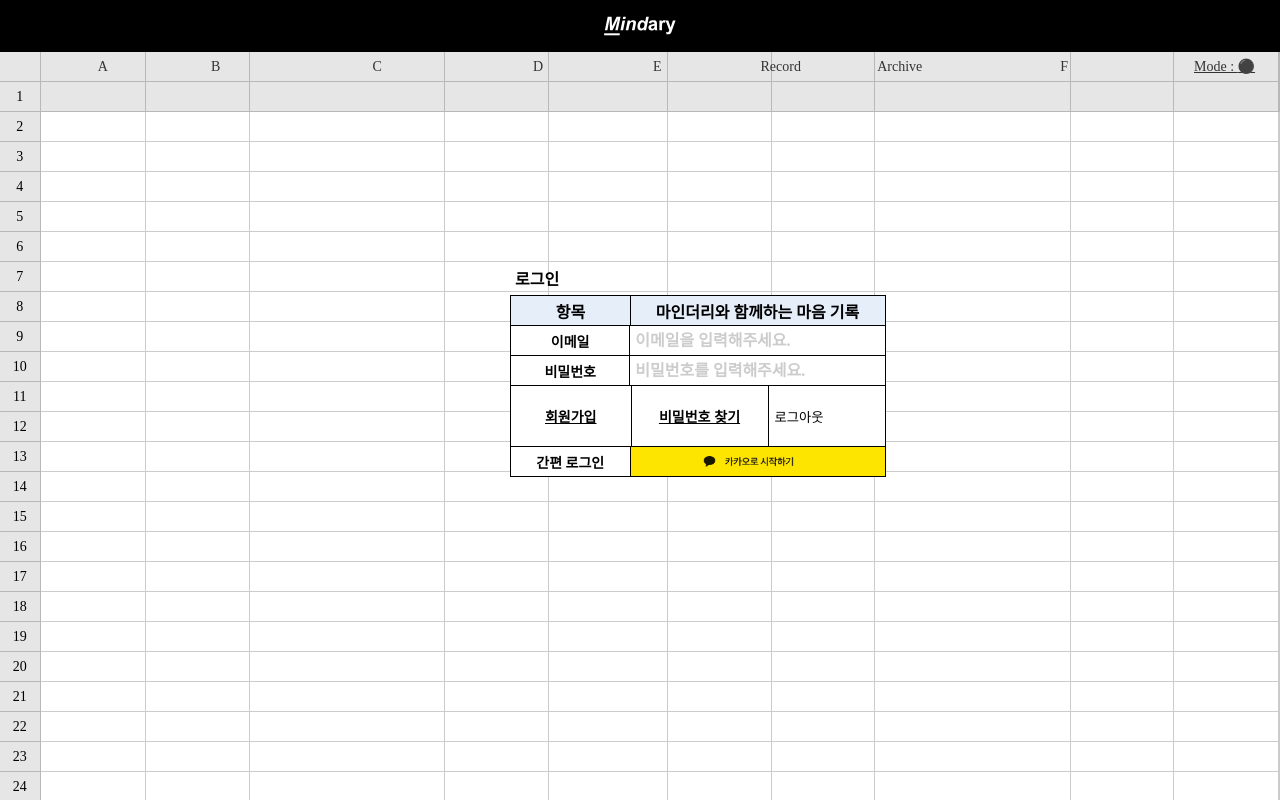
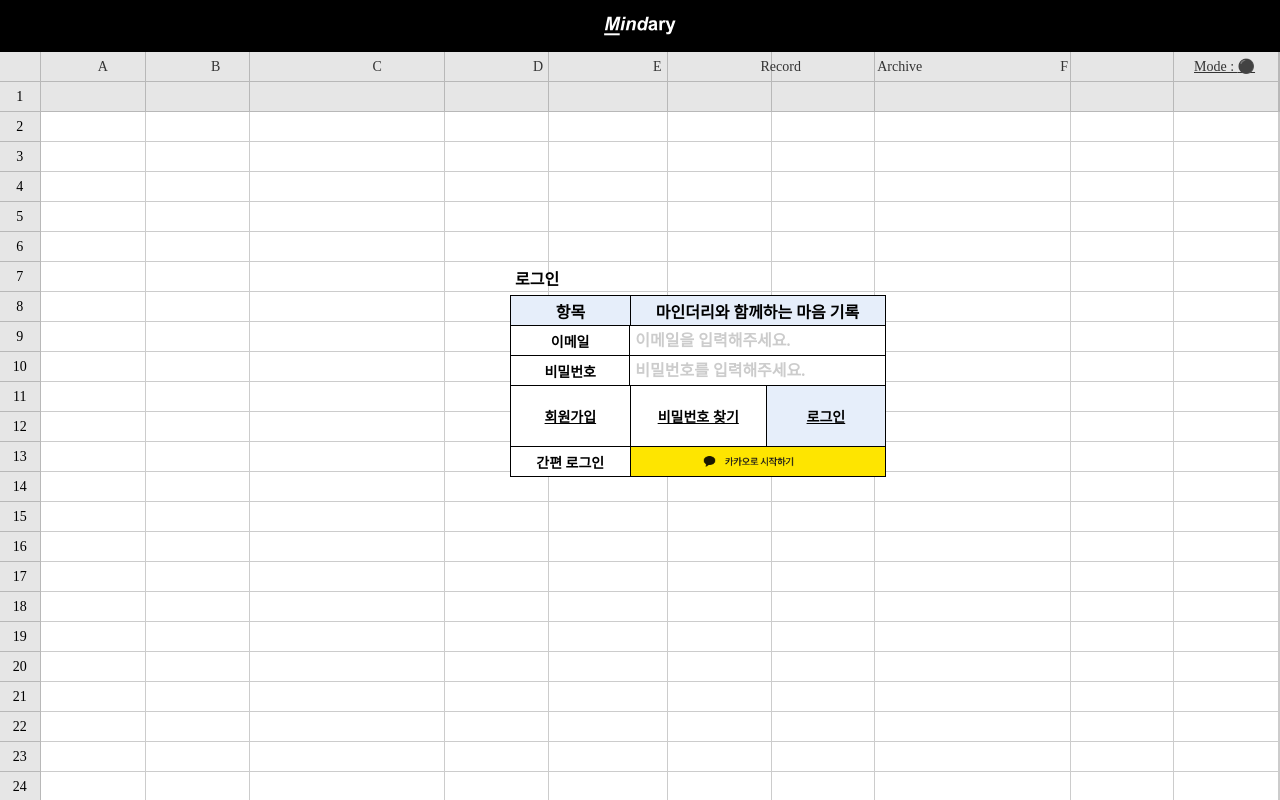
Before and after one commit to LIKELION-Mindary/Mindary_FE, a React (Create React App) app in the folder mindary/: page /login in a window 1280 px wide. Built offline with nearby package versions, Linux system fonts and the light colour scheme; a web font is replaced by a local one.

Commit message:
Fix: 에러메시지 오류 수정

```diff
--- a/mindary/src/components/Auth/SearchPw.js
+++ b/mindary/src/components/Auth/SearchPw.js
@@ -15,13 +15,16 @@
     setSuccessMessage("");
 
     try {
-      const response = await fetch("http://127.0.0.1:8000/mindary/accounts/original/new-password", {
+      const response = await fetch(
+        "http://127.0.0.1:8000/mindary/accounts/original/new-password",
+        {
           method: "POST",
           headers: {
             "Content-Type": "application/json",
           },
           body: JSON.stringify({ email }),
-      });
+        }
+      );
 
       if (response.ok) {
         setSuccessMessage("새 비밀번호가 이메일로 전송되었습니다.");
@@ -39,6 +42,7 @@
 
   return (
     <Wrapper>
+      <Container>
         <Title>비밀번호 찾기</Title>
         <SearchBox>
           <TitleSection>
@@ -56,6 +60,7 @@
           </EmailSection>
           <SendEmail onClick={handleSendEmail}> 새 비밀번호 받기 </SendEmail>
         </SearchBox>
+      </Container>
       {errorMessage && <ErrorMessage>{errorMessage}</ErrorMessage>}
       {successMessage && <SuccessMessage>{successMessage}</SuccessMessage>}
     </Wrapper>
@@ -64,10 +69,14 @@
 
 export default SearchPw;
 
+const Container = styled.div`
+  display: flex;
+  flex-direction: column;
+`;
 const Wrapper = styled.div`
   display: flex;
-  width: 376px;
-  flex-direction: column;
+  width: 720px;
+  flex-direction: row;
   margin-top: 90px;
 `;
 
@@ -159,14 +168,13 @@
 const ErrorMessage = styled.div`
   display: flex;
   align-items: center;
-  justify-content: center;
   color: #ff0000;
   font-size: 16px;
   font-weight: 700;
   height: 29px;
-  width: 183px;
+  width: 350px;
+  padding-left: 10px;
   margin-top: 60px;
-  padding-left: 10px;
   text-align: center;
 `;
 
--- a/mindary/src/pages/Home.js
+++ b/mindary/src/pages/Home.js
@@ -9,9 +9,8 @@
 import { useTheme } from "../styles/ThemeContext";
 import SearchPw from "../components/Auth/SearchPw";
 import GeneralSignUp from "../components/Auth/GeneralSignUp";
-import LogoutBtn from "../components/Auth/LogoutBtn";
 import moment from "moment-timezone"; // Import timezone handling
-import { useNavigate } from 'react-router-dom';
+import { useNavigate } from "react-router-dom";
 
 const Home = () => {
   const { theme, toggleTheme } = useTheme();
@@ -29,9 +28,11 @@
   const handleSearchPwClick = () => {
     setShowSearchPw((prevShowSearchPw) => !prevShowSearchPw);
   };
+
   const [isLoggedIn, setIsLoggedIn] = useState(
     localStorage.getItem("isLoggedIn") === "true"
   );
+
   const handleKakaoLogin = () => {
     try {
       window.location.href = kakaoURL;
@@ -41,9 +42,12 @@
       console.error("Login failed", error);
     }
   };
+
   const handleSignupClick = () => {
     setShowSignUp(true); // Show the sign-up page
     setShowSearchPw(false); // Hide the password search if open
+    setErrorMessage1(""); // Clear any login error message
+    setErrorMessage2(""); // Clear any login error message
   };
 
   const handleLogin = async () => {
@@ -65,7 +69,6 @@
       );
 
       if (response.status === 200) {
-      // if (response.ok) {theme
         const data = await response.json();
         alert("로그인 성공:", data);
 
@@ -75,10 +78,10 @@
         setErrorMessage1("");
         setIsLoggedIn(true); // 로그인 상태를 true로 변경
 
-        const todayDate = moment().tz("Asia/Seoul").format("YYYY-MM-DD"); ///////////////////////////
+        const todayDate = moment().tz("Asia/Seoul").format("YYYY-MM-DD");
         navigate(`/mindary?date=${todayDate}&mode=chat`);
       } else if (response.status === 400) {
-        setErrorMessage1("※ 이메일 혹은 비밀번호가 일치하지 않습니다.");
+        setErrorMessage2("※ 이메일 혹은 비밀번호가 일치하지 않습니다.");
       } else if (response.status === 401) {
         setErrorMessage1("※ 존재하지 않는 계정입니다.");
       } else {
@@ -100,7 +103,7 @@
       <Body>
         <LoginBody>
           {showSignUp ? (
-          <GeneralSignUp theme={theme}/>
+            <GeneralSignUp theme={theme} />
           ) : (
             <LoginSection>
               <Title>로그인</Title>
@@ -133,7 +136,7 @@
                   <SearchPwbtn onClick={handleSearchPwClick}>
                     비밀번호 찾기
                   </SearchPwbtn>
-                {!isLoggedIn ? (<LogoutBtn />) : (<LoginBtn onClick={handleLogin}>로그인</LoginBtn>)}
+                  <LoginBtn onClick={handleLogin}>로그인</LoginBtn>
                 </SelectBar>
                 <SimpleLoginWrapper>
                   <SimpleLogin>간편 로그인</SimpleLogin>
@@ -161,7 +164,7 @@
   left: 510px;
   top: 261px;
   position: fixed;
-  font-family: 'PreVariable';
+  font-family: "PreVariable";
 `;
 
 const HeaderBase = styled.div`
@@ -252,7 +255,7 @@
     color: #cccccc;
     font-size: 16px;
     font-weight: 700;
-    font-family: 'PreVariable'; // Body에 font-family: 'PreVariable'; 이거를 써줬지만, 여기는 또 따로 더 써줘야 적용됨
+    font-family: "PreVariable"; // Body에 font-family: 'PreVariable'; 이거를 써줬지만, 여기는 또 따로 더 써줘야 적용됨
   }
 
   &:-webkit-autofill {
@@ -270,7 +273,7 @@
   text-decoration: underline;
   cursor: pointer;
   font-size: 14px;
-  background-color: #efefef;
+  background-color: ${({ theme }) => theme.background};
   font-weight: 700;
 `;
 
@@ -333,20 +336,21 @@
 const ErrorMessage1 = styled.div`
   display: flex;
   align-items: center;
-  justify-content: center;
   color: #ff0000;
   font-size: 16px;
+  padding-left: 10px;
   font-weight: 700;
   height: 29px;
   width: 350px;
   margin-top: 60px;
-  padding-left: 10px;
   text-align: center;
 `;
 const ErrorMessage2 = styled(ErrorMessage1)`
-margin-top:90px;`
+  margin-top: 90px;
+`;
 
 const LoginBody = styled.div`
   display: flex;
+  width: 720px;
   flex-direction: row;
 `;
```
Also changed, not shown: 1 other file (tests, documents, lock files or other folders). Lines whose indentation alone changed are shown as unchanged.
